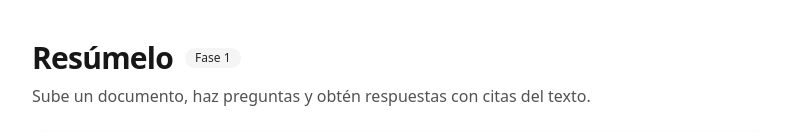
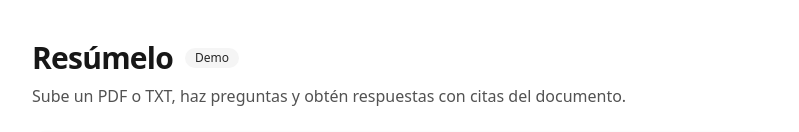
Before and after one commit to FernandoHernandez19/resumelo, a Next.js app: page / in a window 1280 px wide. Shown: the top 132 px of the page, without its empty margins (240-1039 px from the left). Built offline with nearby package versions, Linux system fonts and the light colour scheme.

Commit message:
chore(ui): quitar la insignia de fase y actualizar el encabezado
Co-Authored-By: Claude Sonnet 5.5 <noreply@anthropic.com>
Claude-Session: https://claude.ai/code/session_0123rVuXi4hAd7hp93mZbLHZ

```diff
--- a/src/app/page.tsx
+++ b/src/app/page.tsx
@@ -10,10 +10,10 @@ export default function Home() {
       <header className="flex flex-col gap-2">
         <div className="flex items-center gap-3">
           <h1 className="text-3xl font-bold tracking-tight">Resúmelo</h1>
-          <Badge>Fase 1</Badge>
+          <Badge>Demo</Badge>
         </div>
         <p className="text-neutral-600 dark:text-neutral-400">
-          Sube un documento, haz preguntas y obtén respuestas con citas del texto.
+          Sube un PDF o TXT, haz preguntas y obtén respuestas con citas del documento.
         </p>
       </header>
       <DocumentUploader />
```
